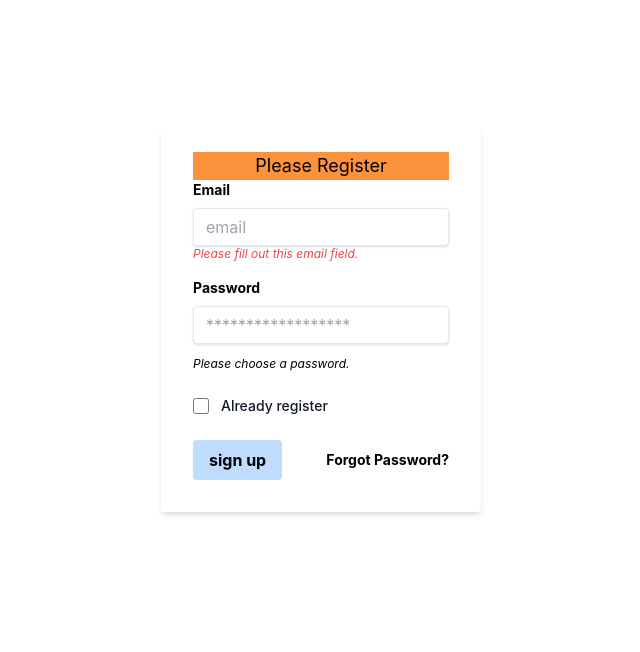
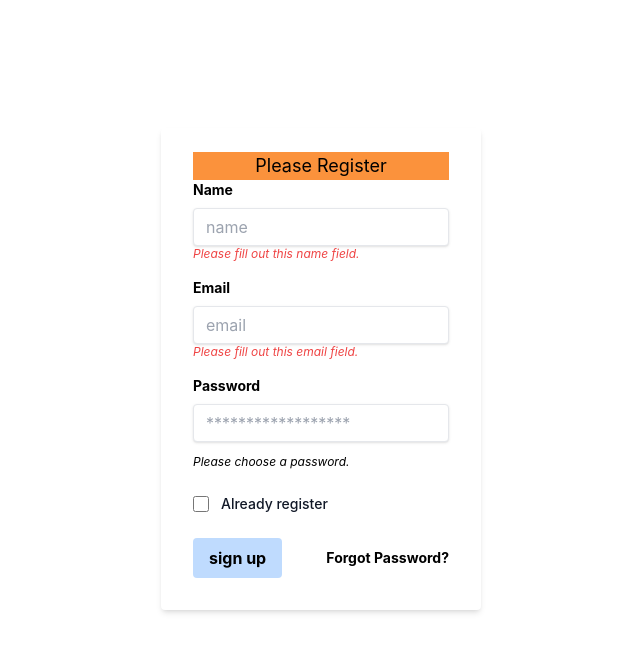
Before and after one commit to anamerasul/email-password-auth, a React (Create React App) app in the folder email-password-authtication/: page / in a window 1280 px wide. Shown: the top 652 px of the page, without its empty margins (319-959 px from the left). Built offline with nearby package versions, Linux system fonts and the light colour scheme.

Commit message:
Module Summary and Update user name to firebase

```diff
--- a/email-password-authtication/src/App.js
+++ b/email-password-authtication/src/App.js
@@ -1,5 +1,5 @@
 import app from './firebase.init';
-import { createUserWithEmailAndPassword, getAuth, sendEmailVerification, sendPasswordResetEmail, signInWithEmailAndPassword } from 'firebase/auth'
+import { createUserWithEmailAndPassword, getAuth, sendEmailVerification, sendPasswordResetEmail, signInWithEmailAndPassword, updateProfile } from 'firebase/auth'
 import { useState } from 'react';
 const auth = getAuth(app);
 
@@ -11,10 +11,21 @@ function App() {
   const [email, setEmail] = useState('');
   const [password, setPassword] = useState('');
 
+  const [name, setName] = useState('')
+
+  const [user, setUser] = useState('')
+
   console.log(validated)
+
+  const handleNameBlur = (e) => {
+
+    setName(e.target.value)
+    setUser(e.target.value)
+  }
 
   const handleEmailBlur = event => {
     setEmail(event.target.value);
+
 
 
   }
@@ -26,6 +37,8 @@ function App() {
   const handleRegisterdChange = event => {
     setRegistered(event.target.checked)
   }
+
+
 
   const handleFormSubmit = event => {
     event.preventDefault();
@@ -69,6 +82,7 @@ function App() {
           setEmail('');
           setPassword('');
           verifyEmail()
+          setUserName();
           console.log(validated)
 
 
@@ -85,6 +99,25 @@ function App() {
 
   }
 
+  const setUserName = () => {
+    updateProfile(auth.currentUser, {
+      displayName: name
+
+
+
+    })
+      .then((e) => {
+        console.log('update profile', e)
+
+      })
+      .catch(error => {
+
+        setError(error)
+      })
+
+    setUser(auth.currentUser)
+
+  }
 
   const verifyEmail = () => {
     sendEmailVerification(auth.currentUser)
@@ -104,6 +137,8 @@ function App() {
       })
   }
 
+  console.log(user.displayName)
+
 
 
 
@@ -112,8 +147,25 @@ function App() {
     <div className="flex justify-center">
       <div className="w-full max-w-xs">
 
+        <p>{user.displayName}</p>
+
+
         <form noValidate validated={validated} onSubmit={handleFormSubmit} className="bg-white shadow-md rounded px-8 pt-6 pb-8 mb-4 my-32">
           <h2 className="text-lg text-center bg-orange-400">Please {registered ? "Login" : "Register"}</h2>
+          {
+
+            !registered ? <div className="mb-4">
+              <label className="block text-grey-darker text-sm font-bold mb-2" htmlFor="name">
+                Name
+              </label>
+
+              <input onBlur={handleNameBlur} className="shadow appearance-none border rounded w-full py-2 px-3 text-grey-darker leading-tight focus:outline-none focus:shadow-outline" id="name" type="text" placeholder="name" required />
+              {
+                !name ? <p className="text-red-500 text-xs italic">Please fill out this name field.</p> : ''
+              }
+            </div> : ''
+          }
+
           <div className="mb-4">
             <label className="block text-grey-darker text-sm font-bold mb-2" htmlFor="Email">
               Email
@@ -155,6 +207,8 @@ function App() {
           </div>
         </form>
       </div>
+
+
     </div>
   );
 }
```
